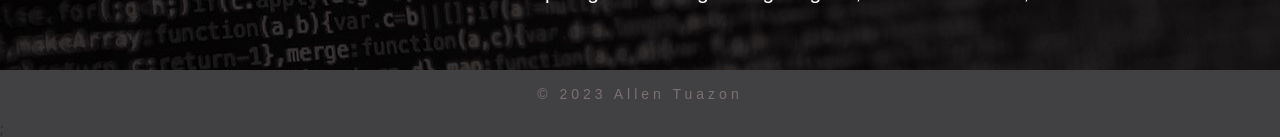
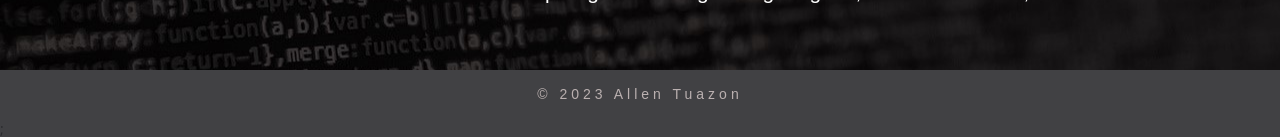
Before and after one commit to allentpogi/my-react-portfolio, a React (Create React App) app: page / in a window 1280 px wide. Shown: the part 455-592 px from the top of the page. Built offline with nearby package versions, Linux system fonts and the light colour scheme.

Commit message:
completed contents

```diff
--- a/src/components/styles/style.css
+++ b/src/components/styles/style.css
@@ -127,7 +127,7 @@ text-decoration: none;
   padding-top: 1rem !important;
   padding-bottom: 1rem !important;
   box-shadow: 0 50vh 0 50vh #2d2d30;
-  color: #6d6161
+  color: #b3a8a8
 }
 
 .contact-form{
```
